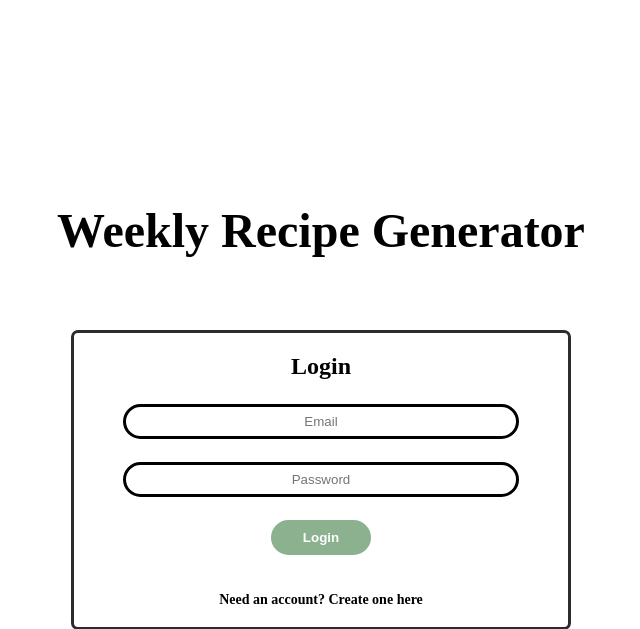
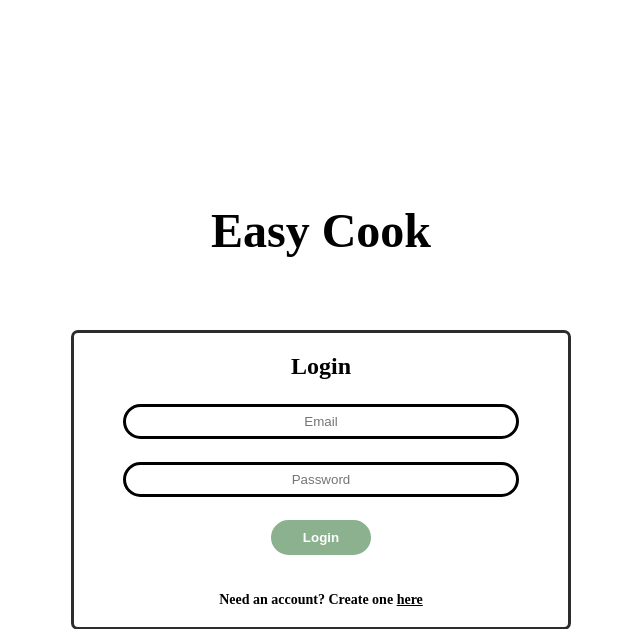
Before and after one commit to Group-Project-CP317/Weekly-Recipe-Generator, a Django app: page /login in a window 1280 px wide. Shown: the top 629 px of the page, without its empty margins (319-959 px from the left). Run offline with Django 4.2, Linux system fonts and the light colour scheme; parts of the project's set-up code (start-up, migrations or seed data) failed here and were passed over.

Commit message:
Updated the title in login and register page

```diff
--- a/app/templates/login.html
+++ b/app/templates/login.html
@@ -17,7 +17,7 @@
 </head>
 <body>
     <div class="login-page">
-        <h1 class="title">Weekly Recipe Generator</h1>
+        <h1 class="title">Easy Cook</h1>
         <div class="container container--login">
             <h2>Login</h2>
 
@@ -29,7 +29,7 @@
 
                 <button class="button" type="submit">Login</button>
 
-                <h3>Need an account? Create one <a href="{% url 'register' %}">here</a></h1>
+                <h3>Need an account? Create one <a href="{% url 'register' %}"><u>here</u></a></h1>
             </form>
         </div>
     </div>
--- a/app/templates/register.html
+++ b/app/templates/register.html
@@ -17,7 +17,7 @@
 </head>
 <body>
     <div class="login-page">
-        <h1 class="title">Weekly Recipe Generator</h1>
+        <h1 class="title">Easy Cook</h1>
         <div class="container container--register">
             <h2>Sign Up</h2>
 
```
